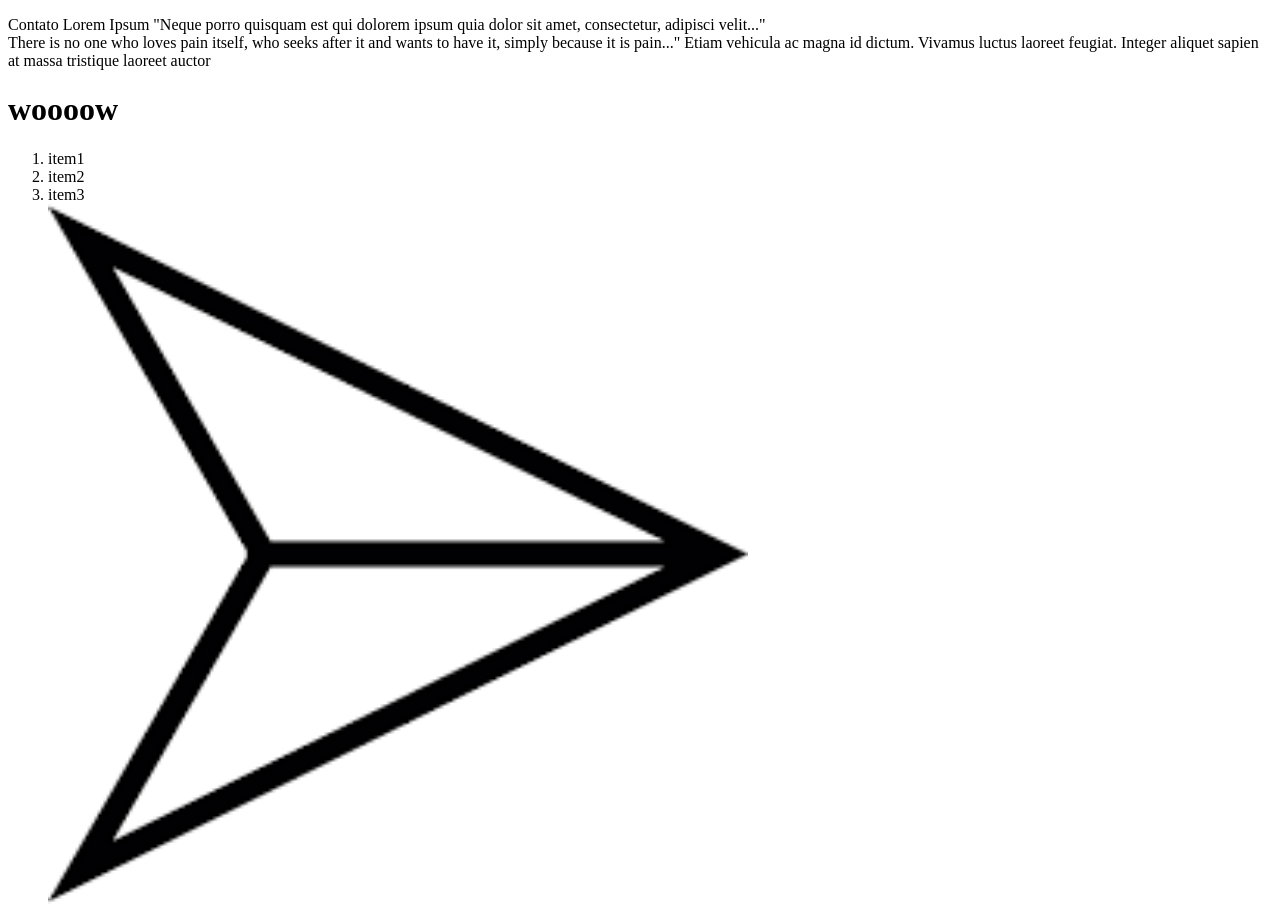
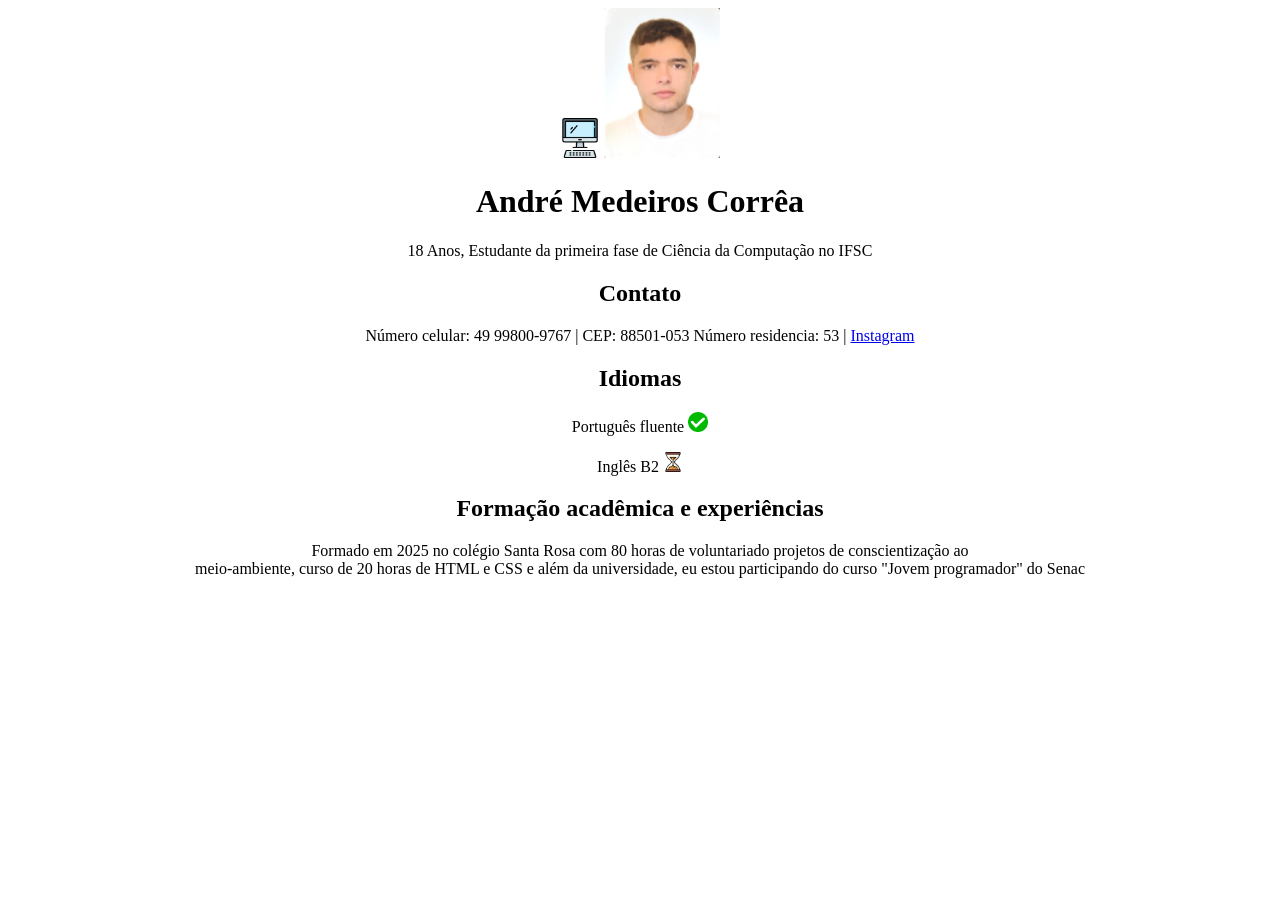
Before and after one commit to AndreBalada1402/meuprojeto1, a plain HTML site: page index.html in a window 1280 px wide. After the commit the page ends 800 px from the top, so only its background shows below. Drawn offline with Linux system fonts and the light colour scheme.

Commit message:
aaa
aaaaa

```diff
--- a/index.html
+++ b/index.html
@@ -2,27 +2,37 @@
 <html lang="en">
 
 <head>
-    <meta charset="UTF-8" />
-    <meta name="viewport" content="width=device-width, initial-scale=1.0" />
+    <meta charset="UTF-8">
+    <meta name="viewport" content="width=device-width, initial-scale=1.0">
     <title>Document</title>
 </head>
 
 <body>
-    <p><a>Contato</a> Lorem Ipsum
-        "Neque porro quisquam est qui dolorem ipsum quia dolor sit amet, consectetur, adipisci velit..."
-        <br>
-        There is no one who loves pain itself, who seeks after it and wants to have it, simply because it is pain..."
-        Etiam vehicula ac magna id dictum. Vivamus luctus laoreet feugiat. Integer aliquet sapien at massa tristique
-        laoreet auctor
-    <h1>
-        woooow
-    </h1>
+    <center> <img src="imagens/computer_3067287.png" alt="Computadorzin" width="40" />
+        <img src="imagens/currículo.png" height="150" />
 
-    <ol>
-        <li>item1</li>
-        <li>item2</li>
-        <li>item3</li>
-        <img src = "imagens/opa.png" width="700px" />
-    </ol>
+
+        <p>
+        <h1>André Medeiros Corrêa</h1>
+        </p>
+        <p>18 Anos, Estudante da primeira fase de Ciência da Computação no IFSC</p>
+        <h2>Contato</h2>
+        <p>Número celular: 49 99800-9767 | CEP: 88501-053 Número residencia: 53 |  <a href="https://instagram.com/andremc1402">Instagram</a> </p>
+        <p>
+        <h2>Idiomas</h2>
+        </p>
+        <p>Português fluente <img src="imagens/check_5610944.png" width="20" /></p>
+        <p>Inglês B2 <img src="imagens/hourglass_1790022.png" width="20" /> </p>
+        <h2>Formação acadêmica e experiências</h2>
+        <p>Formado em 2025 no colégio Santa Rosa com 80 horas de voluntariado <em></em> projetos de conscientização ao <br>
+            meio-ambiente, curso de 20 horas de HTML e CSS e além da universidade, eu estou participando do curso "Jovem
+            programador" do Senac</p>
+
+
+
+
+
+    </center>
+</body>
 
 </html>
```
Also changed, not shown: imagens/check_5610944.png (added), imagens/computer_3067287.png (added), imagens/currículo.png (added), imagens/hourglass_1790022.png (added), imagens/pao frances.jpg (added), 1 other file.
